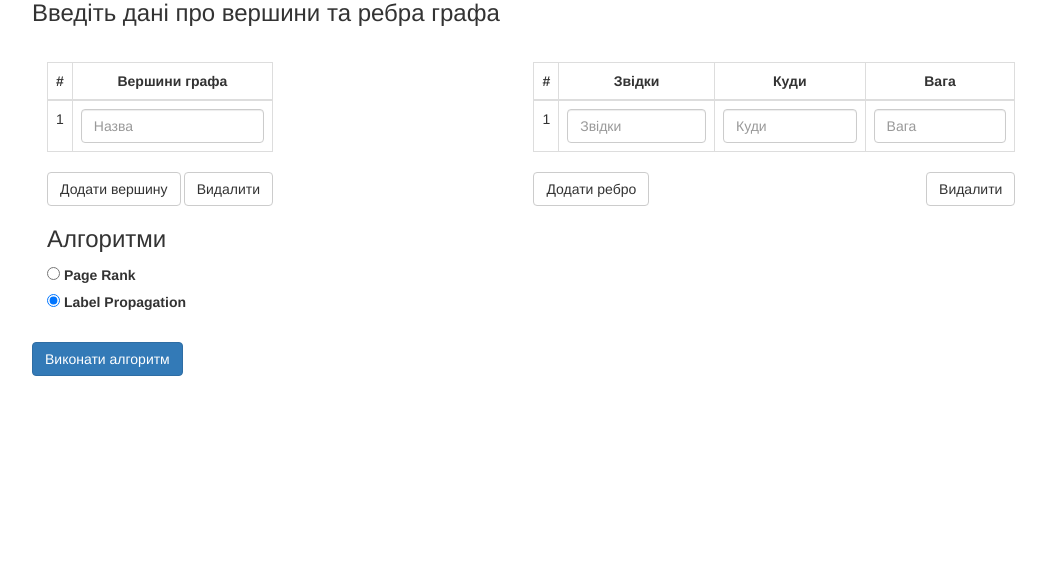
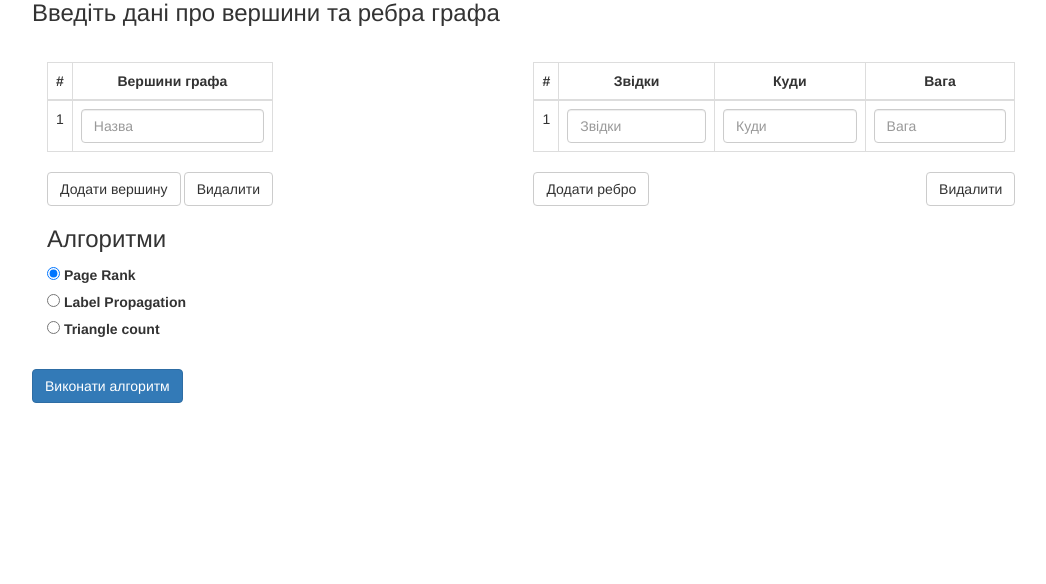
Before and after one commit to andrey-tereshchenko/Graphs_Operating, a Django app: page /graph/ in a window 1280 px wide. Shown: the part 130-714 px from the top of the page, without its empty margins (32-1078 px from the left). Before the commit the page ends 506 px from the top, so only its background shows below. Run offline with Django 3.2, Linux system fonts and the light colour scheme; some libraries are stand-ins or nearby versions.

Commit message:
Added triangle count algorithm

```diff
--- a/graph_app/views.py
+++ b/graph_app/views.py
@@ -22,6 +22,10 @@ def choose_algorithm(algorithm, graph):
         g = nx.algorithms.community.label_propagation_communities(graph)
         for i in g:
             result.append(list(i))
+        print(result)
+        return result
+    elif algorithm == 'triangle_count':
+        result = nx.triangles(graph)
         print(result)
         return result
 
--- a/static/graph_app/js/main.js
+++ b/static/graph_app/js/main.js
@@ -105,6 +105,8 @@ $(document).ready(function () {
                 algorithm = "page_rank"
             } else if (document.getElementById('label_propagation').checked) {
                 algorithm = "label_propagation"
+            } else if (document.getElementById('triangle_count').checked) {
+                algorithm = "triangle_count"
             }
             var type_input = '';
             if (document.getElementById('radio1').checked) {
@@ -126,7 +128,7 @@ $(document).ready(function () {
                     var algorithm = data["algorithm"];
                     var result = data["result"];
                     var edges = data["edges"];
-                    alert(result["a"]);
+                    alert(result);
                     var message_result = "";
                     if (algorithm == 'page_rank') {
                         var v;
@@ -139,6 +141,12 @@ $(document).ready(function () {
                         for (i = 0; i < result.length; i++) {
                             message_result += "Спільнота " + (i + 1) + ' :';
                             message_result += result[i];
+                        }
+                    } else if (algorithm == 'triangle_count') {
+                        var v;
+                        for (v = 0; v < vertex.length; v++) {
+                            message_result += vertex[v];
+                            message_result += ': ' + result[vertex[v]] + ', ';
                         }
                     }
                     $("#container").html('<h3> Зображення графа</h3>\n' +
--- a/templates/index.html
+++ b/templates/index.html
@@ -106,14 +106,20 @@
             <h3>Алгоритми</h3>
             <div class="form-check">
                 <label class="form-check-label">
-                    <input type="radio" class="form-check-input" id="page_rank" name="algorithm_r"> Page Rank
+                    <input type="radio" class="form-check-input" id="page_rank" name="algorithm_r" checked> Page Rank
                 </label>
             </div>
             <div class="form-check">
                 <label class="form-check-label">
-                    <input type="radio" class="form-check-input" id="label_propagation" name="algorithm_r" checked>
+                    <input type="radio" class="form-check-input" id="label_propagation" name="algorithm_r">
                     Label
                     Propagation
+                </label>
+            </div>
+            <div class="form-check">
+                <label class="form-check-label">
+                    <input type="radio" class="form-check-input" id="triangle_count" name="algorithm_r">
+                    Triangle count
                 </label>
             </div>
         </div>
```
